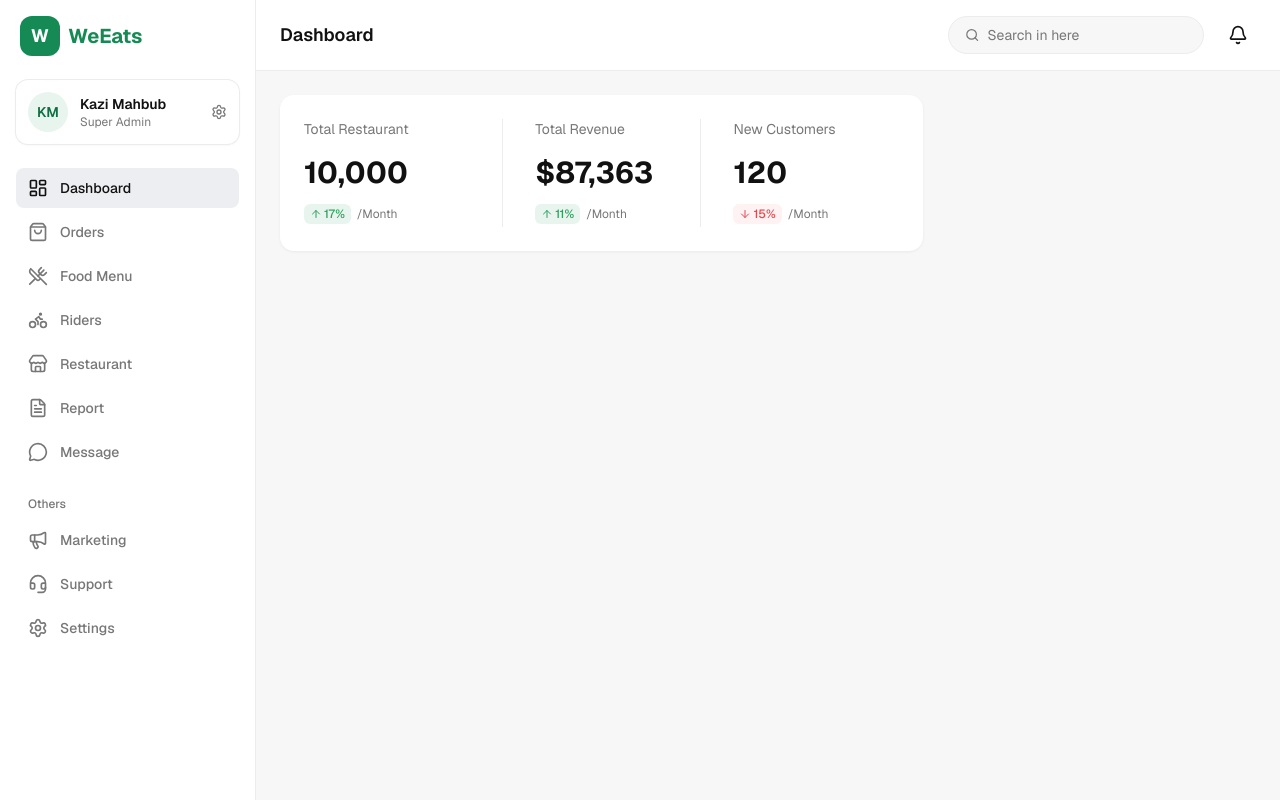
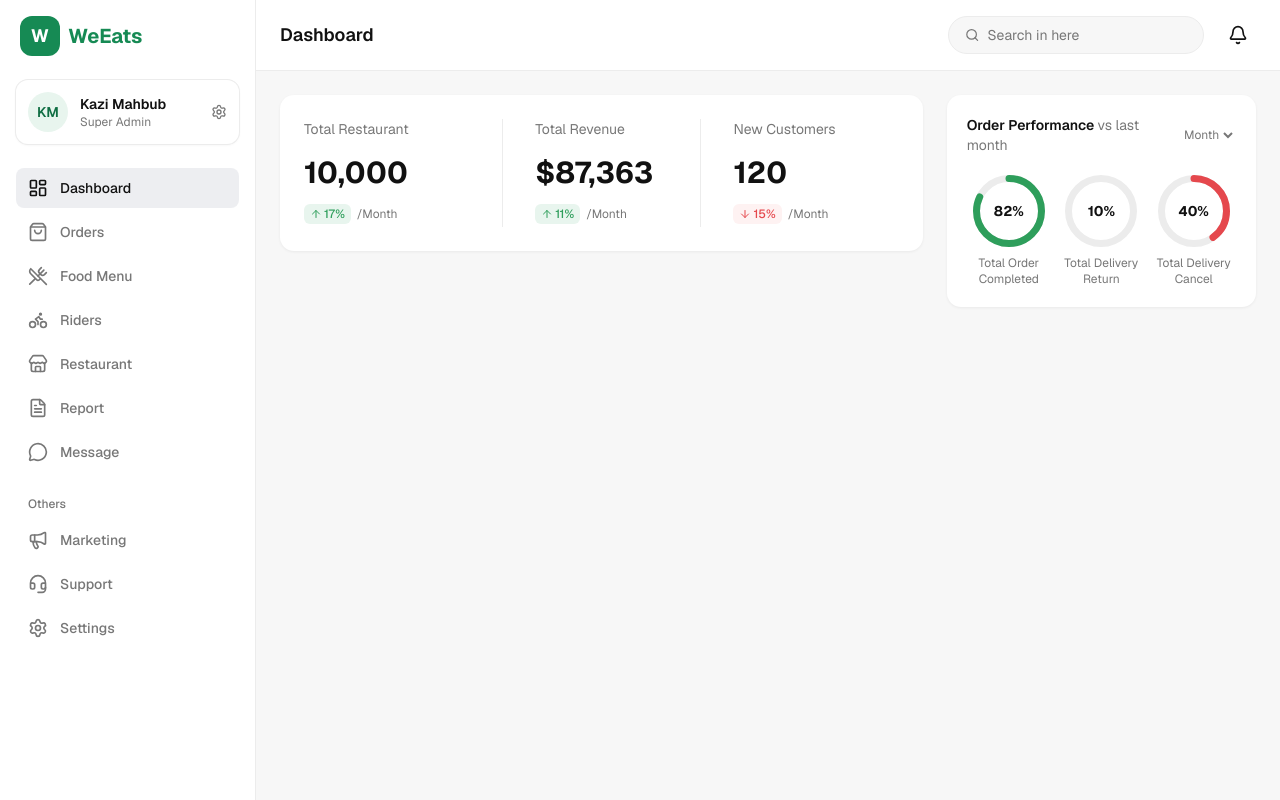
Before and after one commit to Claver250/Eats-FE, a Next.js app: page /dashboard in a window 1280 px wide. Built offline with nearby package versions, Linux system fonts and the light colour scheme.

Commit message:
feat: Performance metrics and order performance

```diff
--- a/src/app/(dashboard)/dashboard/page.tsx
+++ b/src/app/(dashboard)/dashboard/page.tsx
@@ -1,5 +1,6 @@
 import KpiSummary from "@/features/dashboard/components/KpiSummary";
-import { kpis } from "@/mocks/dashboard";
+import OrderPerformance from "@/features/dashboard/components/OrderPerformance";
+import { kpis, orderPerformance } from "@/mocks/dashboard";
 
 export default function DashboardPage() {
     return (
@@ -7,7 +8,8 @@ export default function DashboardPage() {
         <div className="xl:col-span-2">
             <KpiSummary kpis={kpis} />
         </div>
-        {/* Order Performance goes here */}
+        <OrderPerformance metrics={orderPerformance} />
+        {/* Order Analytics + Revenue Profile go here */}
         </div>
     );
 }
--- /dev/null
+++ b/src/components/charts/DonutProgress.tsx
@@ -0,0 +1,46 @@
+type Props = {
+    percent: number;
+    color: string; // any CSS color, e.g. "var(--color-success)"
+    size?: number;
+    stroke?: number;
+};
+
+export default function DonutProgress({
+    percent,
+    color,
+    size = 72,
+    stroke = 7,
+}: Props) {
+    const radius = (size - stroke) / 2;
+    const circumference = 2 * Math.PI * radius;
+    const offset = circumference * (1 - Math.min(Math.max(percent, 0), 100) / 100);
+
+    return (
+        <div className="relative" style={{ width: size, height: size }}>
+        <svg width={size} height={size} className="-rotate-90">
+            <circle
+            cx={size / 2}
+            cy={size / 2}
+            r={radius}
+            fill="none"
+            stroke="var(--color-border)"
+            strokeWidth={stroke}
+            />
+            <circle
+            cx={size / 2}
+            cy={size / 2}
+            r={radius}
+            fill="none"
+            stroke={color}
+            strokeWidth={stroke}
+            strokeLinecap="round"
+            strokeDasharray={circumference}
+            strokeDashoffset={offset}
+            />
+        </svg>
+        <span className="absolute inset-0 flex items-center justify-center text-sm font-bold">
+            {percent}%
+        </span>
+        </div>
+    );
+}
--- a/src/features/dashboard/components/OrderPerformance.tsx
+++ b/src/features/dashboard/components/OrderPerformance.tsx
@@ -0,0 +1,43 @@
+import DonutProgress from "@/components/charts/DonutProgress";
+import type { PerformanceMetric } from "../types";
+
+const toneColor = {
+    success: "var(--color-success)",
+    warning: "var(--color-warning)",
+    danger: "var(--color-danger)",
+};
+
+export default function OrderPerformance({
+    metrics,
+}: {
+    metrics: PerformanceMetric[];
+}) {
+    return (
+        <section className="rounded-card bg-surface p-5 shadow-card">
+        <div className="flex items-center justify-between">
+            <h2 className="text-sm font-semibold">
+            Order Performance{" "}
+            <span className="font-normal text-muted">vs last month</span>
+            </h2>
+            <select
+            aria-label="Period"
+            className="rounded-md bg-transparent text-xs text-muted outline-none"
+            defaultValue="month"
+            >
+            <option value="week">Week</option>
+            <option value="month">Month</option>
+            <option value="year">Year</option>
+            </select>
+        </div>
+
+        <div className="mt-5 grid grid-cols-3 gap-2">
+            {metrics.map((m) => (
+            <div key={m.id} className="flex flex-col items-center gap-2 text-center">
+                <DonutProgress percent={m.percent} color={toneColor[m.tone]} />
+                <p className="text-xs text-muted">{m.label}</p>
+            </div>
+            ))}
+        </div>
+        </section>
+    );
+}
--- a/src/features/dashboard/types.ts
+++ b/src/features/dashboard/types.ts
@@ -5,3 +5,10 @@ export type Kpi = {
     format: "number" | "currency";
     change: number; // percent vs last month, negative = down
 };
+
+export type PerformanceMetric = {
+    id: string;
+    label: string;
+    percent: number;
+    tone: "success" | "warning" | "danger";
+};
--- a/src/mocks/dashboard.ts
+++ b/src/mocks/dashboard.ts
@@ -1,7 +1,13 @@
-import type { Kpi } from "@/features/dashboard/types";
+import type { Kpi, PerformanceMetric } from "@/features/dashboard/types";
 
 export const kpis: Kpi[] = [
     { id: "restaurants", label: "Total Restaurant", value: 10000, format: "number", change: 17 },
     { id: "revenue", label: "Total Revenue", value: 87363, format: "currency", change: 11 },
     { id: "customers", label: "New Customers", value: 120, format: "number", change: -15 },
 ];
+
+export const orderPerformance: PerformanceMetric[] = [
+    { id: "completed", label: "Total Order Completed", percent: 82, tone: "success" },
+    { id: "returned", label: "Total Delivery Return", percent: 10, tone: "warning" },
+    { id: "cancelled", label: "Total Delivery Cancel", percent: 40, tone: "danger" },
+];
```
